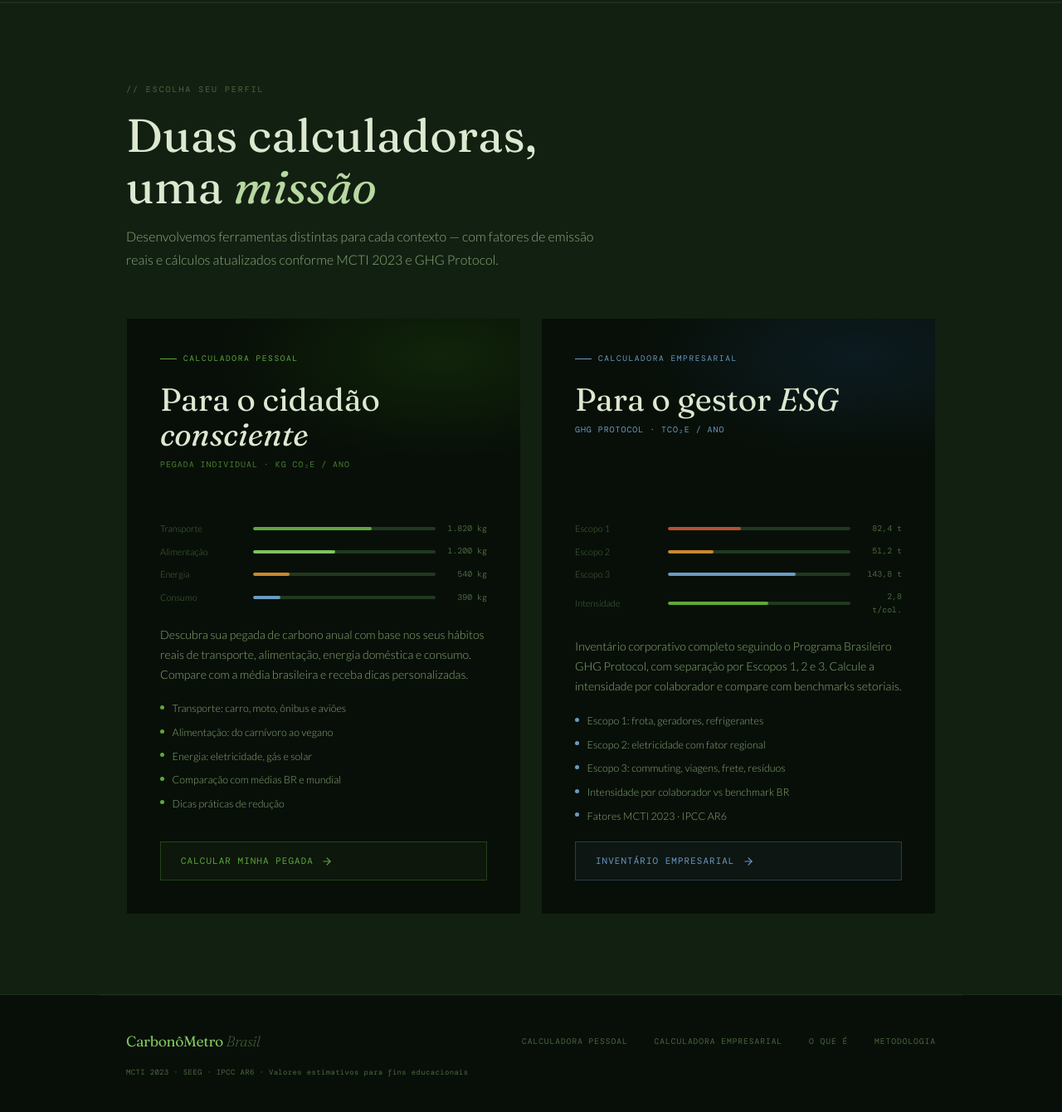
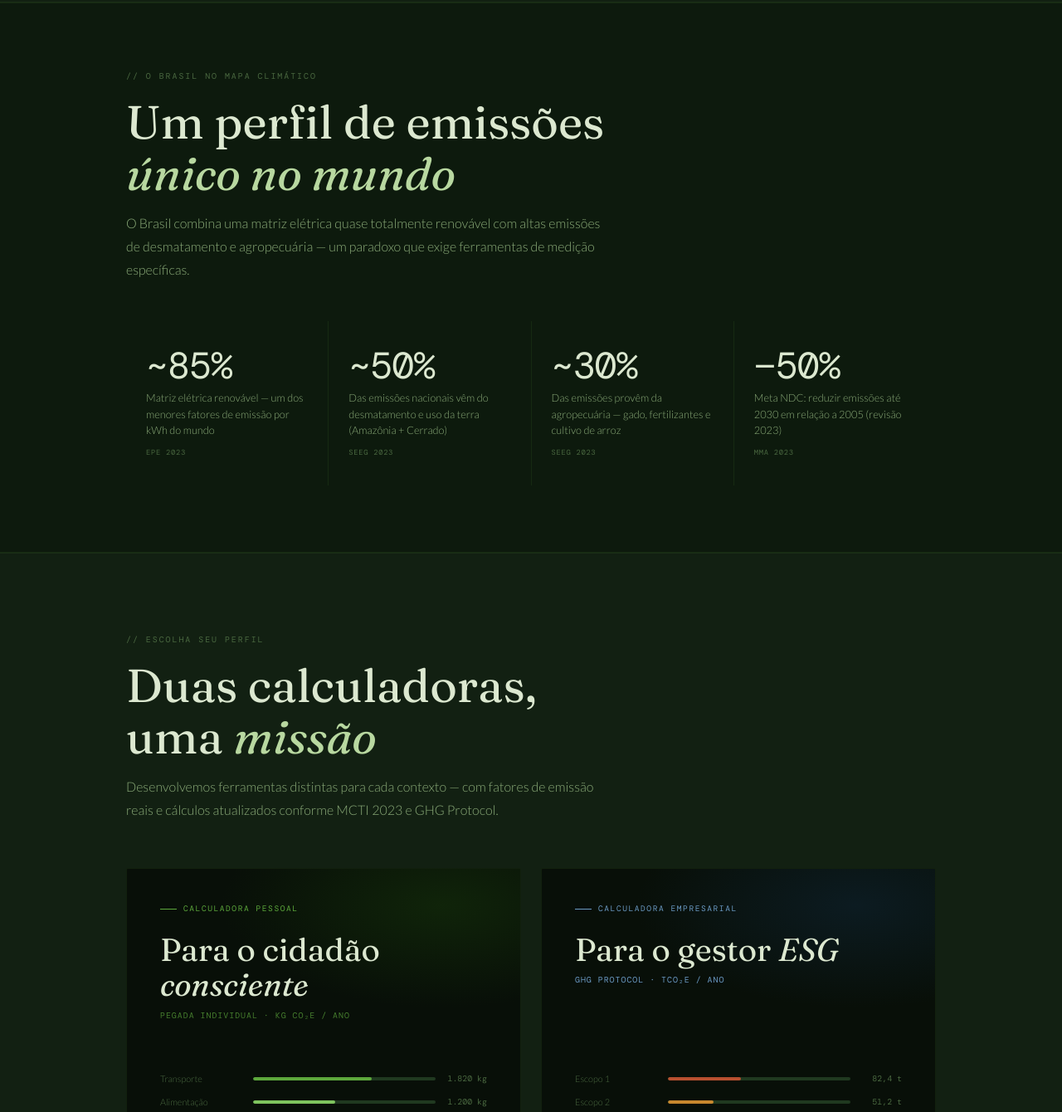
Before and after one commit to racostadf/carbonometro, a website: page index.html in a window 1280 px wide. Shown: the part 3704-5044 px from the top of the page at 83% size. Drawn offline with nearby package versions, Linux system fonts and the light colour scheme; a web font is replaced by a local one.

Commit message:
feat: add Brasil context section and restructure footer (items 4, 5, 7)
- Footer reestruturado em 3 colunas: logo+missão, navegação, contato+social
- Ícones de redes sociais (GitHub real, LinkedIn e Instagram placeholder)
- Nova seção "Contexto Brasil" entre Metodologia e Calculadoras com 4 cards de fatos climáticos (EPE/SEEG/MMA 2023)

Co-Authored-By: Claude Sonnet 4.6 <noreply@anthropic.com>

```diff
--- a/index.html
+++ b/index.html
@@ -552,23 +552,56 @@
     }
     .timeline-text { font-size: 0.82rem; color: var(--text-2); line-height: 1.6; max-width: 560px; }
 
+    /* ─── BRASIL CONTEXT ─── */
+    .brasil-section {
+      background: var(--bg-2);
+      border-top: 1px solid var(--border);
+      border-bottom: 1px solid var(--border);
+    }
+    .brasil-inner {
+      max-width: 1040px; margin: 0 auto;
+      padding: 5rem 2rem;
+    }
+    .brasil-grid {
+      margin-top: 3rem;
+      display: grid; grid-template-columns: repeat(4, 1fr);
+      gap: 1px; background: var(--border);
+    }
+    @media (max-width: 680px) { .brasil-grid { grid-template-columns: 1fr 1fr; } }
+    @media (max-width: 400px) { .brasil-grid { grid-template-columns: 1fr; } }
+
+    .brasil-card {
+      background: var(--bg-2); padding: 2rem 1.5rem;
+      display: flex; flex-direction: column; gap: 0.4rem;
+    }
+    .brasil-val {
+      font-family: var(--mono); font-size: clamp(1.8rem, 3.5vw, 2.8rem);
+      font-weight: 300; color: var(--text); line-height: 1;
+      letter-spacing: -0.02em;
+    }
+    .brasil-desc { font-size: 0.8rem; color: var(--text-2); line-height: 1.5; }
+    .brasil-source { font-family: var(--mono); font-size: 0.55rem; color: var(--text-3); letter-spacing: 0.08em; margin-top: 0.25rem; }
+
     /* ─── FOOTER ─── */
     footer {
       border-top: 1px solid var(--border);
-      padding: 2.5rem 2rem;
+      padding: 3rem 2rem;
       max-width: 1040px; margin: 0 auto;
-      display: flex; align-items: center; justify-content: space-between;
-      flex-wrap: wrap; gap: 1rem;
+      display: flex; align-items: flex-start; justify-content: space-between;
+      flex-wrap: wrap; gap: 2rem;
     }
+
+    .footer-col { display: flex; flex-direction: column; gap: 0.75rem; }
 
     .footer-logo {
       font-family: var(--display); font-size: 1.1rem; font-weight: 400;
       color: var(--green-light); text-decoration: none; letter-spacing: -0.02em;
     }
     .footer-logo em { font-style: italic; font-weight: 200; color: var(--text-3); }
+    .footer-mission { font-size: 0.78rem; color: var(--text-3); max-width: 200px; line-height: 1.5; }
 
     .footer-links {
-      display: flex; gap: 2rem; flex-wrap: wrap;
+      display: flex; flex-direction: column; gap: 0.6rem;
     }
     .footer-links a {
       font-family: var(--mono); font-size: 0.6rem; letter-spacing: 0.1em;
@@ -577,7 +610,21 @@
     }
     .footer-links a:hover { color: var(--green-light); }
 
-    .footer-note { font-family: var(--mono); font-size: 0.56rem; color: var(--text-3); letter-spacing: 0.04em; }
+    .footer-contact {
+      font-family: var(--mono); font-size: 0.6rem; letter-spacing: 0.05em;
+      color: var(--text-3); text-decoration: none; transition: color 0.2s;
+    }
+    .footer-contact:hover { color: var(--green-light); }
+
+    .footer-social { display: flex; gap: 0.75rem; align-items: center; }
+    .footer-social-link {
+      color: var(--text-3); text-decoration: none;
+      display: flex; align-items: center; justify-content: center;
+      transition: color 0.2s;
+    }
+    .footer-social-link:hover { color: var(--green-light); }
+
+    .footer-note { font-family: var(--mono); font-size: 0.56rem; color: var(--text-3); letter-spacing: 0.04em; max-width: 220px; line-height: 1.6; }
 
     /* ─── REVEAL ─── */
     .appear { opacity: 0; transform: translateY(26px); transition: opacity 0.65s ease, transform 0.65s ease; }
@@ -605,8 +652,8 @@
       .timeline { padding-left: 1.5rem; }
       .section-wrap { padding: 4rem 1.4rem; }
       .gas-grid { grid-template-columns: 1fr 1fr; }
-      footer { flex-direction: column; align-items: flex-start; gap: 1.2rem; }
-      .footer-links { flex-wrap: wrap; gap: 0.75rem; }
+      footer { flex-direction: column; align-items: flex-start; gap: 1.5rem; }
+      .footer-links { flex-direction: row; flex-wrap: wrap; gap: 0.75rem; }
     }
     @media (max-width: 400px) {
       .stats-inner { grid-template-columns: 1fr; }
@@ -898,6 +945,47 @@
   </div>
 </section>
 
+<!-- ═══ CONTEXTO BRASIL ═══ -->
+<section class="brasil-section">
+  <div class="brasil-inner">
+    <div class="appear">
+      <p class="section-eyebrow">// o brasil no mapa climático</p>
+      <h2 class="section-title">Um perfil de emissões<br><em>único no mundo</em></h2>
+      <p class="section-lead">
+        O Brasil combina uma matriz elétrica quase totalmente renovável com altas emissões de desmatamento e agropecuária — um paradoxo que exige ferramentas de medição específicas.
+      </p>
+    </div>
+
+    <div class="brasil-grid">
+
+      <div class="brasil-card appear d1">
+        <div class="brasil-val">~85<span>%</span></div>
+        <div class="brasil-desc">Matriz elétrica renovável — um dos menores fatores de emissão por kWh do mundo</div>
+        <div class="brasil-source">EPE 2023</div>
+      </div>
+
+      <div class="brasil-card appear d2">
+        <div class="brasil-val">~50<span>%</span></div>
+        <div class="brasil-desc">Das emissões nacionais vêm do desmatamento e uso da terra (Amazônia + Cerrado)</div>
+        <div class="brasil-source">SEEG 2023</div>
+      </div>
+
+      <div class="brasil-card appear d3">
+        <div class="brasil-val">~30<span>%</span></div>
+        <div class="brasil-desc">Das emissões provêm da agropecuária — gado, fertilizantes e cultivo de arroz</div>
+        <div class="brasil-source">SEEG 2023</div>
+      </div>
+
+      <div class="brasil-card appear d4">
+        <div class="brasil-val">−50<span>%</span></div>
+        <div class="brasil-desc">Meta NDC: reduzir emissões até 2030 em relação a 2005 (revisão 2023)</div>
+        <div class="brasil-source">MMA 2023</div>
+      </div>
+
+    </div>
+  </div>
+</section>
+
 <!-- ═══ PATHS / CALCULADORAS ═══ -->
 <section id="calculadoras" class="paths-section">
   <div class="paths-inner">
@@ -1015,14 +1103,60 @@
 
 <!-- ─── FOOTER ─── -->
 <footer>
+
+  <!-- Col 1: Logo + missão -->
+  <div class="footer-col">
     <a href="#" class="footer-logo">CarbonôMetro <em>Brasil</em></a>
+    <p class="footer-mission">Tornar a pegada de carbono compreensível para todo brasileiro.</p>
+  </div>
+
+  <!-- Col 2: Navegação -->
+  <div class="footer-col">
     <div class="footer-links">
       <a href="pessoal.html">Calculadora Pessoal</a>
       <a href="empresarial.html">Calculadora Empresarial</a>
       <a href="#o-que-e">O que é</a>
       <a href="#como-medimos">Metodologia</a>
     </div>
+  </div>
+
+  <!-- Col 3: Contato + redes sociais -->
+  <div class="footer-col">
+    <!-- TODO: substituir email -->
+    <a href="mailto:contato@carbonometro.com.br" class="footer-contact">contato@carbonometro.com.br</a>
+
+    <div class="footer-social">
+
+      <!-- GitHub (link real) -->
+      <a href="https://github.com/racostadf/carbonometro" class="footer-social-link" target="_blank" rel="noopener" aria-label="GitHub">
+        <svg width="16" height="16" viewBox="0 0 24 24" fill="none" stroke="currentColor" stroke-width="1.8" stroke-linecap="round" stroke-linejoin="round">
+          <path d="M9 19c-5 1.5-5-2.5-7-3m14 6v-3.87a3.37 3.37 0 0 0-.94-2.61c3.14-.35 6.44-1.54 6.44-7A5.44 5.44 0 0 0 20 4.77 5.07 5.07 0 0 0 19.91 1S18.73.65 16 2.48a13.38 13.38 0 0 0-7 0C6.27.65 5.09 1 5.09 1A5.07 5.07 0 0 0 5 4.77a5.44 5.44 0 0 0-1.5 3.78c0 5.42 3.3 6.61 6.44 7A3.37 3.37 0 0 0 9 18.13V22"/>
+        </svg>
+      </a>
+
+      <!-- TODO: substituir URL -->
+      <a href="https://linkedin.com/in/seu-perfil" class="footer-social-link" target="_blank" rel="noopener" aria-label="LinkedIn">
+        <svg width="16" height="16" viewBox="0 0 24 24" fill="none" stroke="currentColor" stroke-width="1.8" stroke-linecap="round" stroke-linejoin="round">
+          <path d="M16 8a6 6 0 0 1 6 6v7h-4v-7a2 2 0 0 0-2-2 2 2 0 0 0-2 2v7h-4v-7a6 6 0 0 1 6-6z"/>
+          <rect x="2" y="9" width="4" height="12"/>
+          <circle cx="4" cy="4" r="2"/>
+        </svg>
+      </a>
+
+      <!-- TODO: substituir URL -->
+      <a href="https://instagram.com/carbonometro" class="footer-social-link" target="_blank" rel="noopener" aria-label="Instagram">
+        <svg width="16" height="16" viewBox="0 0 24 24" fill="none" stroke="currentColor" stroke-width="1.8" stroke-linecap="round" stroke-linejoin="round">
+          <rect x="2" y="2" width="20" height="20" rx="5" ry="5"/>
+          <path d="M16 11.37A4 4 0 1 1 12.63 8 4 4 0 0 1 16 11.37z"/>
+          <line x1="17.5" y1="6.5" x2="17.51" y2="6.5"/>
+        </svg>
+      </a>
+
+    </div>
+
     <div class="footer-note">MCTI 2023 · SEEG · IPCC AR6 · Valores estimativos para fins educacionais</div>
+  </div>
+
 </footer>
 
 <script>
```
Lines whose indentation alone changed are shown as unchanged.
